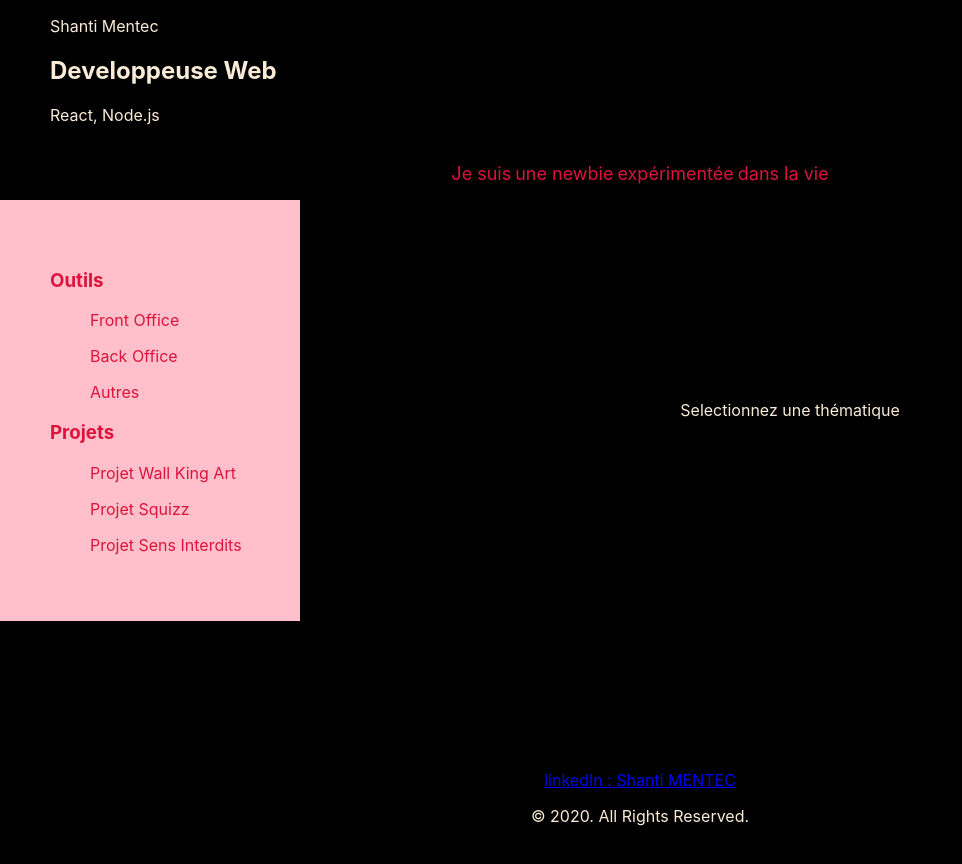
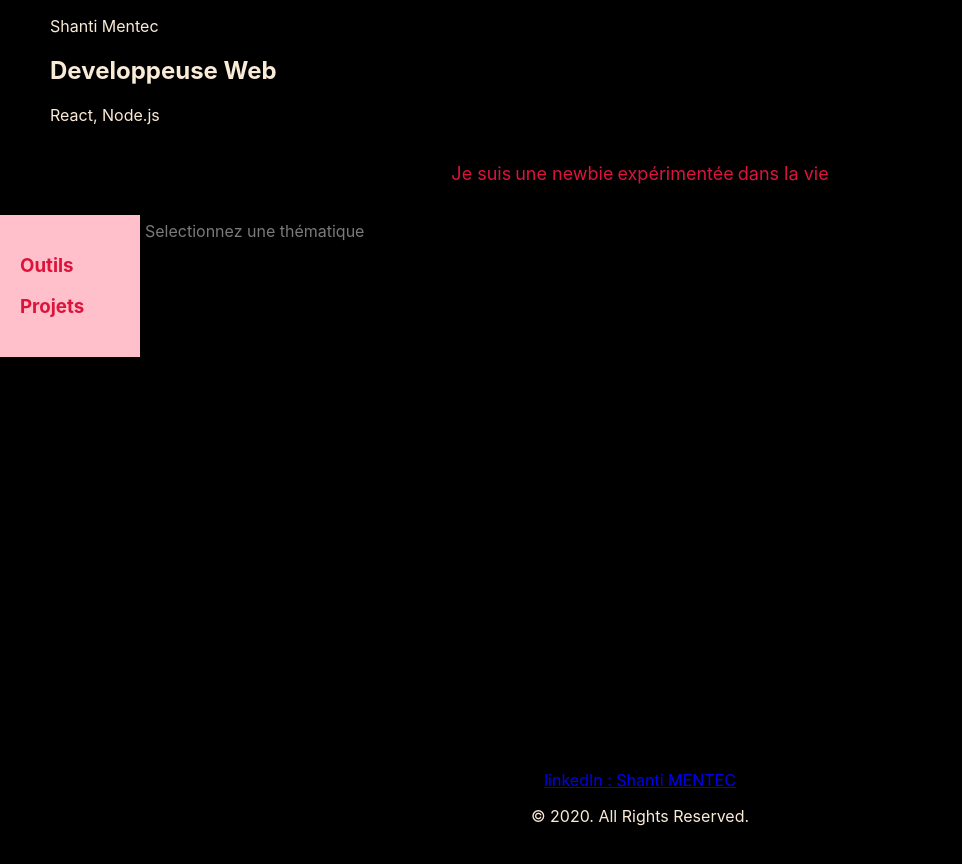
Before and after one commit to ShivanPaishari/CV_Shanti_MENTEC, a React (Create React App) app: page /dev in a window 1280 px wide. Shown: the top 864 px of the page, without its empty margins (0-962 px from the left). Built offline with nearby package versions, Linux system fonts and the light colour scheme.

Commit message:
adding newbie

```diff
--- a/src/components/Experience.jsx
+++ b/src/components/Experience.jsx
@@ -8,8 +8,6 @@ import { useState } from "react";
 import "../style/experiences.css";
 
 function Experience() {
-  console.log("json", experiences);
-
   const [choosenXpState, setChoosenXpState] = useState();
 
   function handleChangeTitle(event) {
@@ -51,8 +49,10 @@ function Experience() {
   }
 
   return (
-    <div class="experiences">
-      <h3>Choisissez une expérience pour en connaitre les détails </h3>
+    <div className="experiences">
+      <p className="intro">
+        Choisissez une expérience pour en connaitre les détails{" "}
+      </p>
       <select id="selectXp" onChange={(event) => handleChangeTitle(event)}>
         <option value="">Tous les postes</option>
         {experiences.map((experience) => {
--- a/src/components/Newbie.jsx
+++ b/src/components/Newbie.jsx
@@ -1,50 +1,47 @@
 import React from "react";
+import { useState } from "react";
+
 //modules
 import techno from "../data/techno.json";
+import projets from "../data/projets.json";
 import TechnoCard from "./TechnoCard";
+import ProjectCard from "./ProjectCard";
 //design
 import "../style/card.css";
 import "../style/newbie.css";
-import { useState } from "react";
 
 function Newbie() {
   const [filteredState, setFilteredState] = useState();
 
-  function handleChangeFront(event, techno) {
-    setFilteredState("Front Office");
+  function handleChangeTools(event) {
+    setFilteredState("tools");
   }
 
-  function handleChangeBack(event, techno) {
-    setFilteredState("Back End");
+  function handleChangeProjects(event) {
+    setFilteredState("projects");
   }
 
-  function handleChangeOther(event, techno) {
-    setFilteredState("Autres");
+  function selectedState() {
+    if (filteredState === undefined) {
+      return <p className="intro">Selectionnez une thématique</p>;
+    } else if (filteredState === "tools") {
+      return techno.map((item) => <TechnoCard techno={item} />);
+    } else if (filteredState === "projects") {
+      return projets.map((item) => <ProjectCard projects={item} />);
+    }
   }
 
   return (
     <div id="newbie">
       <aside>
         <div>
-          <h3>Outils</h3>
-          <ul onClick={(event) => handleChangeFront(event)}>Front Office</ul>
-          <ul onClick={(event) => handleChangeBack(event)}>Back Office</ul>
-          <ul onClick={(event) => handleChangeOther(event)}>Autres</ul>
+          <h3 onClick={(event) => handleChangeTools(event)}>Outils</h3>
         </div>
         <div>
-          <h3>Projets</h3>
-          <ul>Projet Wall King Art</ul>
-          <ul>Projet Squizz</ul>
-          <ul>Projet Sens Interdits</ul>
+          <h3 onClick={(event) => handleChangeProjects(event)}>Projets</h3>
         </div>
       </aside>
-      <main>
-        {filteredState === undefined
-          ? "Selectionnez une thématique"
-          : techno
-              .filter((item) => filteredState === item.technotype)
-              .map((item) => <TechnoCard techno={item} />)}
-      </main>
+      <main>{selectedState()}</main>
     </div>
   );
 }
--- /dev/null
+++ b/src/components/ProjectCard.jsx
@@ -0,0 +1,32 @@
+import React from "react";
+
+//design
+import { setColorCard } from "../style/setColorCard.js";
+import "../style/card.css";
+import "../style/setColorCard.js";
+import "../style/newbie.css";
+
+function ProjectCard(props) {
+  const projectProps = props.projects;
+  const linkWKA = projectProps.link;
+  console.log("props de project", linkWKA);
+
+  function link() {
+    if (projectProps.link != undefined) {
+      return <a href={linkWKA}>Voir le site</a>;
+    }
+  }
+
+  return (
+    <div className="cardS" style={{ backgroundColor: `${setColorCard()} ` }}>
+      <h2>{projectProps.title}</h2>
+      <p className="links">{link()}</p>
+      <div>
+        <p className="internalLabel">{projectProps.description} </p>
+        <p className="internalLabel">{projectProps.details} </p>
+      </div>
+      <p> +Ajouter une carte</p>
+    </div>
+  );
+}
+export default ProjectCard;
--- a/src/components/TechnoCard.jsx
+++ b/src/components/TechnoCard.jsx
@@ -22,7 +22,7 @@ function TechnoCard(props) {
   });
 
   return (
-    <div className="card" style={{ backgroundColor: `${setColorCard()} ` }}>
+    <div className="cardS" style={{ backgroundColor: `${setColorCard()} ` }}>
       <h2>{technoProps.technotype}</h2>
       <div>
         <p className="internalLabel">
--- /dev/null
+++ b/src/data/projets.json
@@ -0,0 +1,18 @@
+[
+  {
+    "title": "Wall King Art",
+    "link": "https://wildcodeschool.github.io/Lyon-js-202005-project-anonymous/",
+    "description": " Site sur le Street Art Lyonnais, réalisé sur 7 jours dédiés durant le 1er mois de formation.",
+    "details": " HTML/CSS/Javascript vanillia, méthode Kanban."
+  },
+  {
+    "title": "Squizzer",
+    "description": " Site de jeu type Trivial Poursuit, réalisé en 9 jours.",
+    "details": " React, appel d'API, méthode Agile."
+  },
+  {
+    "title": "Sens Interdits",
+    "description": "Projet client de refonte du site Sens Interdit, présentant la programmation de la Biennale Internationale de théâtre en Rhône-Alpes, réalisé sur 10 semaines. Le rendu propose un front-Office, un back-office, ainsi qu'un back-end.",
+    "details": " HTML/CSS/Javascript/ React avec Scrapi et Gatsby, méthode Agile."
+  }
+]
--- a/src/style/card.css
+++ b/src/style/card.css
@@ -22,6 +22,11 @@
   color: gray;
 }
 
+.intro {
+  color: rgb(122, 122, 122);
+  padding: 5px;
+}
+
 /* __________mise en page des etiquettes _____*/
 .internalLabel {
   background-color: whitesmoke;
@@ -32,6 +37,7 @@
   font-size: 0.85em;
   text-align: justify;
 }
+/* __________responsive _____*/
 
 @media screen and (max-width: 768px) {
   .cards {
--- a/src/style/experiences.css
+++ b/src/style/experiences.css
@@ -23,6 +23,8 @@
   flex-wrap: wrap;
 }
 
+/* __________responsive _____*/
+
 @media screen and (max-width: 768px) {
   .cards {
     margin: auto;
--- a/src/style/header.css
+++ b/src/style/header.css
@@ -6,6 +6,7 @@
   text-decoration: none;
   color: crimson;
   font-size: 18px;
+  margin-bottom: 20px;
 }
 #menu a:hover {
   color: palevioletred;
--- a/src/style/newbie.css
+++ b/src/style/newbie.css
@@ -4,10 +4,10 @@
 }
 
 aside {
+  margin-top: 15px;
   background-color: pink;
-  width: 200px;
-  height: 100%;
-  padding: 50px;
+  width: 100px;
+  padding: 20px;
   color: crimson;
 }
 
@@ -16,6 +16,42 @@ aside {
   flex-direction: column;
 }
 
+.cardS {
+  width: 300px;
+  height: fit-content;
+  border-radius: 10px;
+  padding: 1%;
+  margin: 10px;
+  background-color: setColorCard();
+  margin-left: 20px;
+  margin-top: 15px;
+}
+
+.cardS h2 {
+  padding: 1%;
+  margin: 1%;
+  color: gray;
+}
+
 main {
-  margin: auto;
+  display: flex;
+  flex-direction: row;
+  justify-content: center;
 }
+
+.links {
+  margin: 10px;
+}
+
+/* __________responsive _____*/
+
+@media screen and (max-width: 768px) {
+  main {
+    display: flex;
+    flex-direction: column;
+  }
+  aside {
+    width: 100%;
+    height: 50px;
+  }
+}
```
